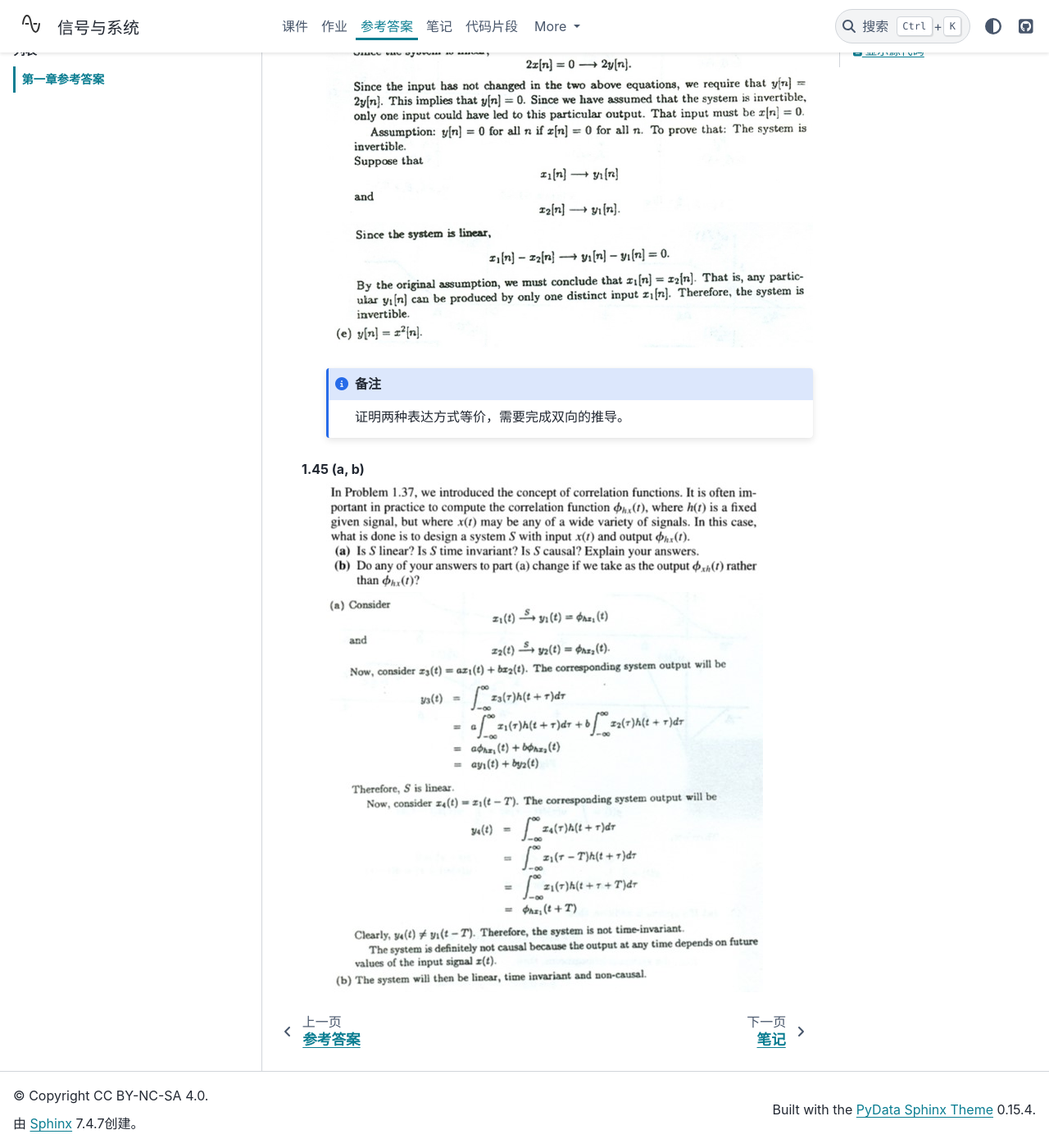
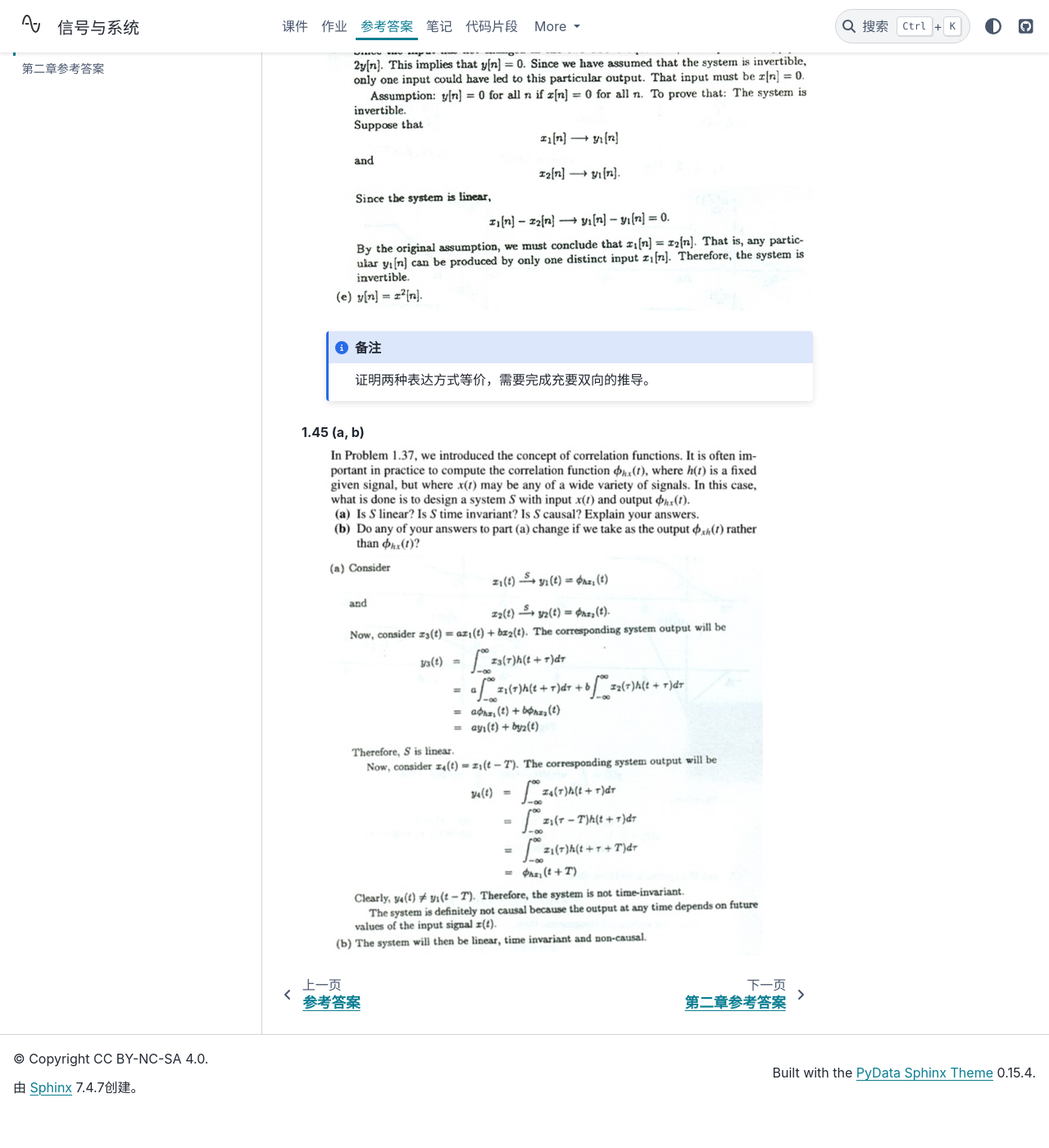
Before and after one commit to atlanswer/Signals-and-Systems, a Sphinx documentation site: the page built from doc/answer/chapter1.rst, in a window 1280 px wide and 1400 px high, scrolled down 13528 px. Shown: the whole window at 82% size. Built offline with Sphinx 7.4.7 and the PyData theme 0.15.4, drawn with Linux system fonts in a browser that asks for light colours; after the commit the page ends 14883 px from its top, so only the background shows below that.

Commit message:
content: add chapter 2 reference answer

```diff
--- a/doc/answer/chapter1.rst
+++ b/doc/answer/chapter1.rst
@@ -178,7 +178,7 @@
   .. image:: assets/1-44a.jpg
   .. image:: assets/1-44a-2.jpg
 
-  .. note:: 证明两种表达方式等价，需要完成双向的推导。
+  .. note:: 证明两种表达方式等价，需要完成充要双向的推导。
 
 1.45 (a, b)
   .. image:: assets/1-45.jpg
--- /dev/null
+++ b/doc/answer/chapter2.rst
@@ -0,0 +1,6 @@
+##############
+第二章参考答案
+##############
+
+.. note::
+   第二章答案施工中...
--- a/doc/answer/index.rst
+++ b/doc/answer/index.rst
@@ -2,10 +2,11 @@
 参考答案
 ############
 
-.. note:: 第一章答案施工中
+.. note:: 第二章答案施工中
 
 .. toctree::
     :caption: 列表
     :maxdepth: 1
 
     chapter1
+    chapter2
```
Also changed, not shown: other parts of doc/answer/chapter1.rst (+1 -1 lines).
